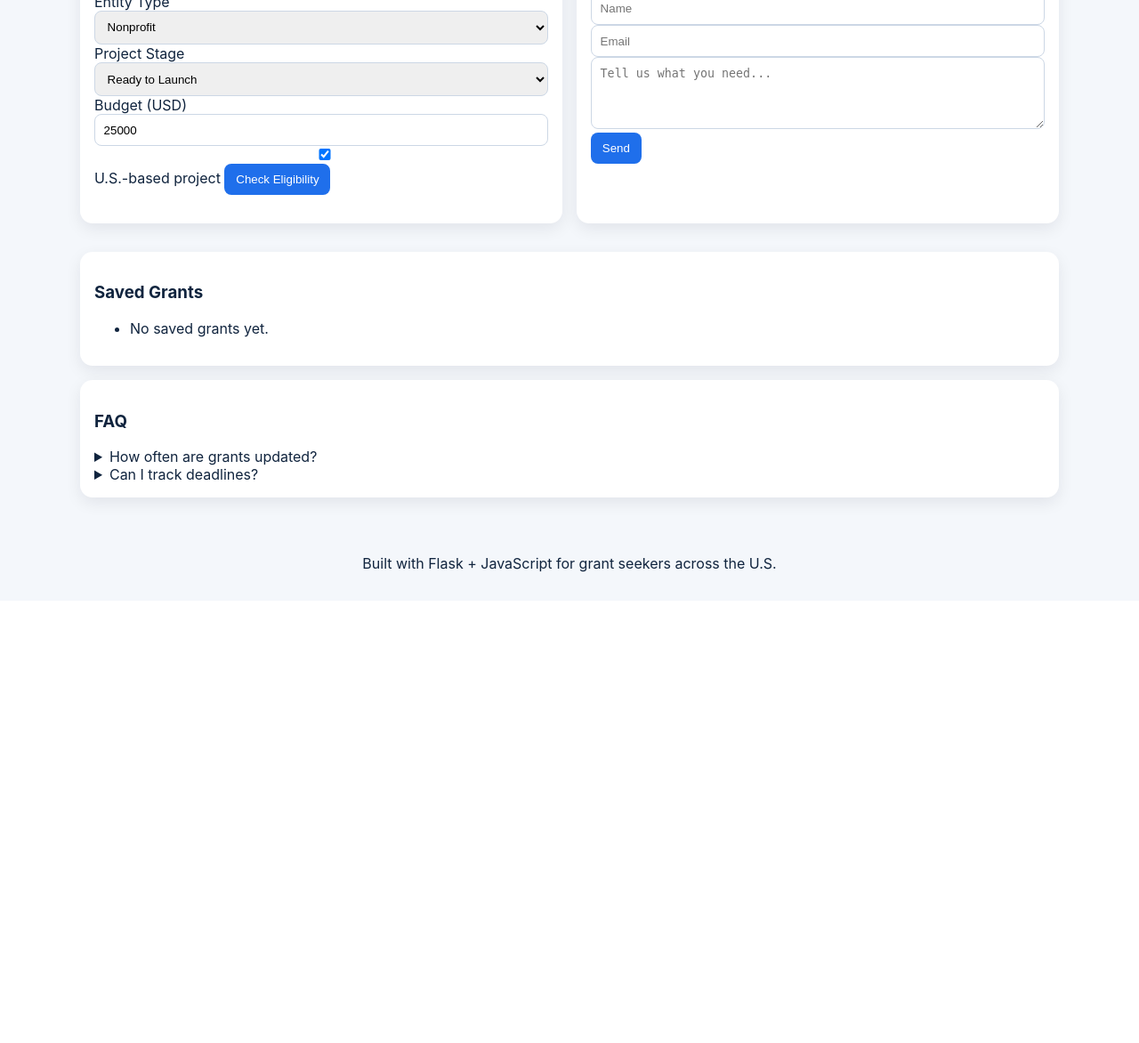
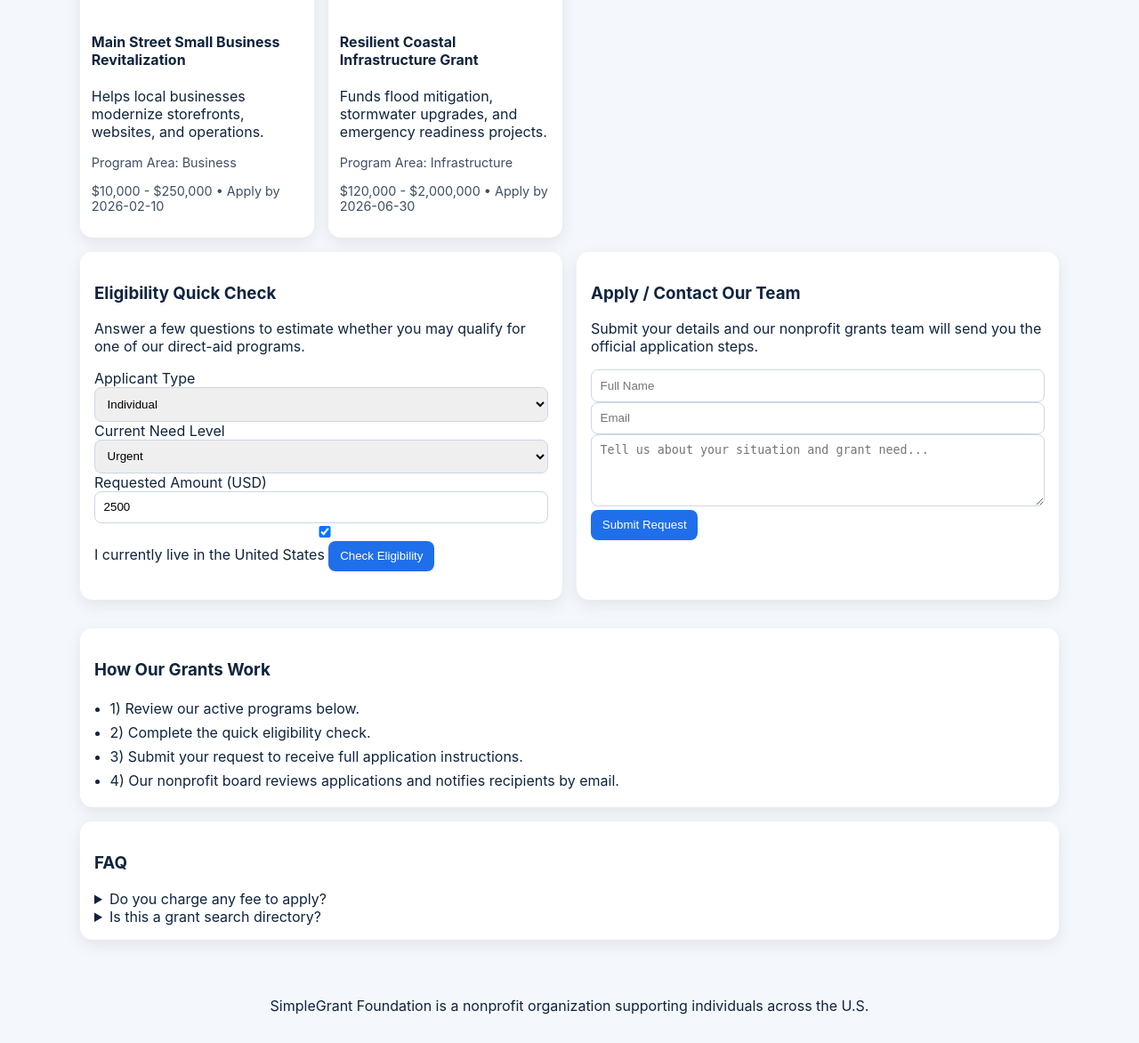
Before and after one commit to 007femijethro/simplegrant, a Flask app: page / in a window 1280 px wide. Shown: the part 1004-2176 px from the top of the page at 89% size. Before the commit the page ends 1647 px from the top, so only its background shows below. Run offline with Flask 3, Linux system fonts and the light colour scheme.

Commit message:
Refocus site messaging on direct nonprofit grants for individuals

```diff
--- a/app/app.py
+++ b/app/app.py
@@ -19,35 +19,19 @@ def create_app() -> Flask:
 
     @app.get("/api/grants")
     def get_grants() -> Any:
-        grants = _load_grants()
-        search = request.args.get("search", "").strip().lower()
-        category = request.args.get("category", "all").strip().lower()
-        state = request.args.get("state", "all").strip().upper()
-        min_award = int(request.args.get("min_award", 0))
-
-        filtered = []
-        for grant in grants:
-            if search and search not in json.dumps(grant).lower():
-                continue
-            if category != "all" and grant["category"].lower() != category:
-                continue
-            if state != "ALL" and state not in grant["states"] and "NATIONAL" not in grant["states"]:
-                continue
-            if grant["award_max"] < min_award:
-                continue
-            filtered.append(grant)
-
-        return jsonify(filtered)
+        return jsonify(_load_grants())
 
     @app.get("/api/stats")
     def stats() -> Any:
         grants = _load_grants()
         total = len(grants)
+        avg_min_award = int(sum(g["award_min"] for g in grants) / total)
         avg_max_award = int(sum(g["award_max"] for g in grants) / total)
         categories = sorted({g["category"] for g in grants})
         return jsonify(
             {
                 "total_grants": total,
+                "avg_min_award": avg_min_award,
                 "avg_max_award": avg_max_award,
                 "categories": categories,
             }
@@ -57,13 +41,13 @@ def create_app() -> Flask:
     def eligibility() -> Any:
         payload = request.get_json(silent=True) or {}
         score = 0
-        if payload.get("entity_type") in {"nonprofit", "tribal", "small_business"}:
+        if payload.get("entity_type") in {"individual", "caregiver", "student"}:
             score += 25
-        if payload.get("project_stage") in {"ready", "pilot"}:
+        if payload.get("project_stage") in {"urgent", "planned"}:
             score += 25
         if payload.get("in_us") is True:
             score += 25
-        if payload.get("budget") and int(payload["budget"]) > 10000:
+        if payload.get("budget") and int(payload["budget"]) <= 15000:
             score += 25
 
         verdict = "High" if score >= 75 else "Medium" if score >= 50 else "Low"
@@ -77,7 +61,7 @@ def create_app() -> Flask:
         if missing:
             return jsonify({"ok": False, "error": f"Missing fields: {', '.join(missing)}"}), 400
 
-        return jsonify({"ok": True, "message": "Thanks! Our grant advisor will reach out soon."})
+        return jsonify({"ok": True, "message": "Thanks for applying. Our nonprofit grants team will contact you shortly."})
 
     return app
 
--- a/app/static/css/styles.css
+++ b/app/static/css/styles.css
@@ -104,3 +104,11 @@ footer {
   text-align: center;
   padding: 1rem;
 }
+
+.hero-content { max-width: 760px; }
+
+.info-list {
+  margin: 0;
+  padding-left: 1.1rem;
+  line-height: 1.7;
+}
--- a/app/static/js/app.js
+++ b/app/static/js/app.js
@@ -1,46 +1,17 @@
 const grantsGrid = document.querySelector('#grantsGrid');
 const statsEl = document.querySelector('#stats');
-const savedList = document.querySelector('#savedList');
-const minAward = document.querySelector('#minAward');
-const minAwardLabel = document.querySelector('#minAwardLabel');
-
-const savedKey = 'us-grant-hub-saved';
-let grantsCache = [];
 
 const currency = new Intl.NumberFormat('en-US', { style: 'currency', currency: 'USD', maximumFractionDigits: 0 });
 
-async function loadStats() {
-  const res = await fetch('/api/stats');
-  const data = await res.json();
+function renderStats(data) {
   statsEl.innerHTML = `
-    <strong>${data.total_grants}</strong> open grants •
-    Avg max award: <strong>${currency.format(data.avg_max_award)}</strong> •
-    Categories: ${data.categories.join(', ')}
+    <strong>${data.total_grants}</strong> active programs •
+    Typical award range: <strong>${currency.format(data.avg_min_award)}</strong> to <strong>${currency.format(data.avg_max_award)}</strong> •
+    Focus areas: ${data.categories.join(', ')}
   `;
 }
 
-function getSaved() {
-  return JSON.parse(localStorage.getItem(savedKey) || '[]');
-}
-
-function saveGrant(id) {
-  const current = new Set(getSaved());
-  current.has(id) ? current.delete(id) : current.add(id);
-  localStorage.setItem(savedKey, JSON.stringify([...current]));
-  renderSaved();
-  renderGrants(grantsCache);
-}
-
-function renderSaved() {
-  const saved = new Set(getSaved());
-  const items = grantsCache.filter((g) => saved.has(g.id));
-  savedList.innerHTML = items.length
-    ? items.map((g) => `<li>${g.title} (${g.deadline})</li>`).join('')
-    : '<li>No saved grants yet.</li>';
-}
-
-function renderGrants(grants) {
-  const saved = new Set(getSaved());
+function renderPrograms(grants) {
   grantsGrid.innerHTML = grants
     .map((grant) => `
       <article class="grant-card">
@@ -48,31 +19,20 @@ function renderGrants(grants) {
         <div class="grant-content">
           <h4>${grant.title}</h4>
           <p>${grant.description}</p>
-          <p class="grant-meta">${grant.agency} • ${grant.category}</p>
-          <p class="grant-meta">${currency.format(grant.award_min)} - ${currency.format(grant.award_max)} • Deadline: ${grant.deadline}</p>
-          <button data-id="${grant.id}">${saved.has(grant.id) ? 'Unsave' : 'Save'} Grant</button>
+          <p class="grant-meta">Program Area: ${grant.category}</p>
+          <p class="grant-meta">${currency.format(grant.award_min)} - ${currency.format(grant.award_max)} • Apply by ${grant.deadline}</p>
         </div>
       </article>
     `)
     .join('');
-
-  grantsGrid.querySelectorAll('button').forEach((btn) => {
-    btn.addEventListener('click', () => saveGrant(Number(btn.dataset.id)));
-  });
 }
 
-async function fetchGrants() {
-  const search = document.querySelector('#searchInput').value;
-  const category = document.querySelector('#categoryFilter').value;
-  const state = document.querySelector('#stateFilter').value;
-  const min = minAward.value;
-  minAwardLabel.textContent = `${currency.format(min)} minimum`;
-
-  const params = new URLSearchParams({ search, category, state, min_award: min });
-  const res = await fetch(`/api/grants?${params.toString()}`);
-  grantsCache = await res.json();
-  renderGrants(grantsCache);
-  renderSaved();
+async function loadPrograms() {
+  const [grantsRes, statsRes] = await Promise.all([fetch('/api/grants'), fetch('/api/stats')]);
+  const grants = await grantsRes.json();
+  const stats = await statsRes.json();
+  renderPrograms(grants);
+  renderStats(stats);
 }
 
 async function runEligibility(event) {
@@ -90,7 +50,7 @@ async function runEligibility(event) {
     body: JSON.stringify(payload),
   });
   const data = await res.json();
-  document.querySelector('#eligibilityResult').textContent = `Eligibility: ${data.verdict} (${data.score}/100)`;
+  document.querySelector('#eligibilityResult').textContent = `Estimated eligibility: ${data.verdict} (${data.score}/100)`;
 }
 
 async function submitContact(event) {
@@ -124,12 +84,7 @@ function initTheme() {
 
 function init() {
   initTheme();
-  loadStats();
-  fetchGrants();
-
-  ['#searchInput', '#categoryFilter', '#stateFilter', '#minAward'].forEach((selector) => {
-    document.querySelector(selector).addEventListener('input', fetchGrants);
-  });
+  loadPrograms();
 
   document.querySelector('#eligibilityForm').addEventListener('submit', runEligibility);
   document.querySelector('#contactForm').addEventListener('submit', submitContact);
--- a/app/templates/index.html
+++ b/app/templates/index.html
@@ -3,105 +3,99 @@
   <head>
     <meta charset="UTF-8" />
     <meta name="viewport" content="width=device-width, initial-scale=1.0" />
-    <title>US Grant Hub</title>
+    <title>SimpleGrant Foundation</title>
     <link rel="stylesheet" href="{{ url_for('static', filename='css/styles.css') }}" />
   </head>
   <body>
     <header class="hero">
       <nav class="top-nav">
-        <h1>🇺🇸 US Grant Hub</h1>
+        <h1>🤝 SimpleGrant Foundation</h1>
         <button id="themeToggle" aria-label="Toggle theme">🌙</button>
       </nav>
       <div class="hero-content">
-        <h2>Find U.S. Grants Faster</h2>
-        <p>Search federal and state-friendly opportunities for nonprofits, businesses, schools, and local governments.</p>
+        <h2>Direct Financial Support for Individuals</h2>
+        <p>
+          We are a nonprofit organization that awards grants directly to people in need.
+          We do not sell leads or run a grant search marketplace.
+        </p>
       </div>
     </header>
 
     <main class="container">
       <section class="stats" id="stats"></section>
 
-      <section class="filters">
-        <input id="searchInput" type="text" placeholder="Search grants, agency, keywords..." />
-        <select id="categoryFilter">
-          <option value="all">All Categories</option>
-          <option value="Business">Business</option>
-          <option value="Community Development">Community Development</option>
-          <option value="Education">Education</option>
-          <option value="Energy">Energy</option>
-          <option value="Health">Health</option>
-          <option value="Infrastructure">Infrastructure</option>
-        </select>
-        <input id="stateFilter" type="text" maxlength="2" placeholder="State (e.g. TX)" />
-        <input id="minAward" type="range" min="0" max="500000" step="5000" value="0" />
-        <span id="minAwardLabel">$0 minimum</span>
-      </section>
-
       <section>
-        <h3>Grant Opportunities</h3>
+        <h3>Current Grant Programs</h3>
         <div id="grantsGrid" class="grants-grid"></div>
       </section>
 
       <section class="split">
         <div class="card">
           <h3>Eligibility Quick Check</h3>
+          <p>Answer a few questions to estimate whether you may qualify for one of our direct-aid programs.</p>
           <form id="eligibilityForm">
-            <label>Entity Type
+            <label>Applicant Type
               <select name="entity_type">
-                <option value="nonprofit">Nonprofit</option>
-                <option value="small_business">Small Business</option>
-                <option value="tribal">Tribal Organization</option>
+                <option value="individual">Individual</option>
+                <option value="caregiver">Caregiver / Parent</option>
+                <option value="student">Student</option>
                 <option value="other">Other</option>
               </select>
             </label>
-            <label>Project Stage
+            <label>Current Need Level
               <select name="project_stage">
-                <option value="ready">Ready to Launch</option>
-                <option value="pilot">Pilot</option>
-                <option value="idea">Idea Stage</option>
+                <option value="urgent">Urgent</option>
+                <option value="planned">Planned Expense</option>
+                <option value="general">General Support</option>
               </select>
             </label>
-            <label>Budget (USD)
-              <input name="budget" type="number" min="0" value="25000" />
+            <label>Requested Amount (USD)
+              <input name="budget" type="number" min="0" value="2500" />
             </label>
-            <label><input name="in_us" type="checkbox" checked /> U.S.-based project</label>
+            <label><input name="in_us" type="checkbox" checked /> I currently live in the United States</label>
             <button type="submit">Check Eligibility</button>
           </form>
           <p id="eligibilityResult"></p>
         </div>
 
         <div class="card">
-          <h3>Ask a Grant Advisor</h3>
+          <h3>Apply / Contact Our Team</h3>
+          <p>Submit your details and our nonprofit grants team will send you the official application steps.</p>
           <form id="contactForm">
-            <input type="text" name="name" placeholder="Name" required />
+            <input type="text" name="name" placeholder="Full Name" required />
             <input type="email" name="email" placeholder="Email" required />
-            <textarea name="message" rows="4" placeholder="Tell us what you need..." required></textarea>
-            <button type="submit">Send</button>
+            <textarea name="message" rows="4" placeholder="Tell us about your situation and grant need..." required></textarea>
+            <button type="submit">Submit Request</button>
           </form>
           <p id="contactResult"></p>
         </div>
       </section>
 
       <section class="card">
-        <h3>Saved Grants</h3>
-        <ul id="savedList"></ul>
+        <h3>How Our Grants Work</h3>
+        <ul class="info-list">
+          <li>1) Review our active programs below.</li>
+          <li>2) Complete the quick eligibility check.</li>
+          <li>3) Submit your request to receive full application instructions.</li>
+          <li>4) Our nonprofit board reviews applications and notifies recipients by email.</li>
+        </ul>
       </section>
 
       <section class="card">
         <h3>FAQ</h3>
         <details>
-          <summary>How often are grants updated?</summary>
-          <p>Our demo feed updates each request from local JSON, and can be connected to live APIs.</p>
+          <summary>Do you charge any fee to apply?</summary>
+          <p>No. We are a nonprofit organization and never charge application or processing fees.</p>
         </details>
         <details>
-          <summary>Can I track deadlines?</summary>
-          <p>Yes. Save grants and export deadlines into your planner manually from this MVP.</p>
+          <summary>Is this a grant search directory?</summary>
+          <p>No. This site is for our own direct grant programs for individuals.</p>
         </details>
       </section>
     </main>
 
     <footer>
-      <p>Built with Flask + JavaScript for grant seekers across the U.S.</p>
+      <p>SimpleGrant Foundation is a nonprofit organization supporting individuals across the U.S.</p>
     </footer>
 
     <script src="{{ url_for('static', filename='js/app.js') }}" defer></script>
```
